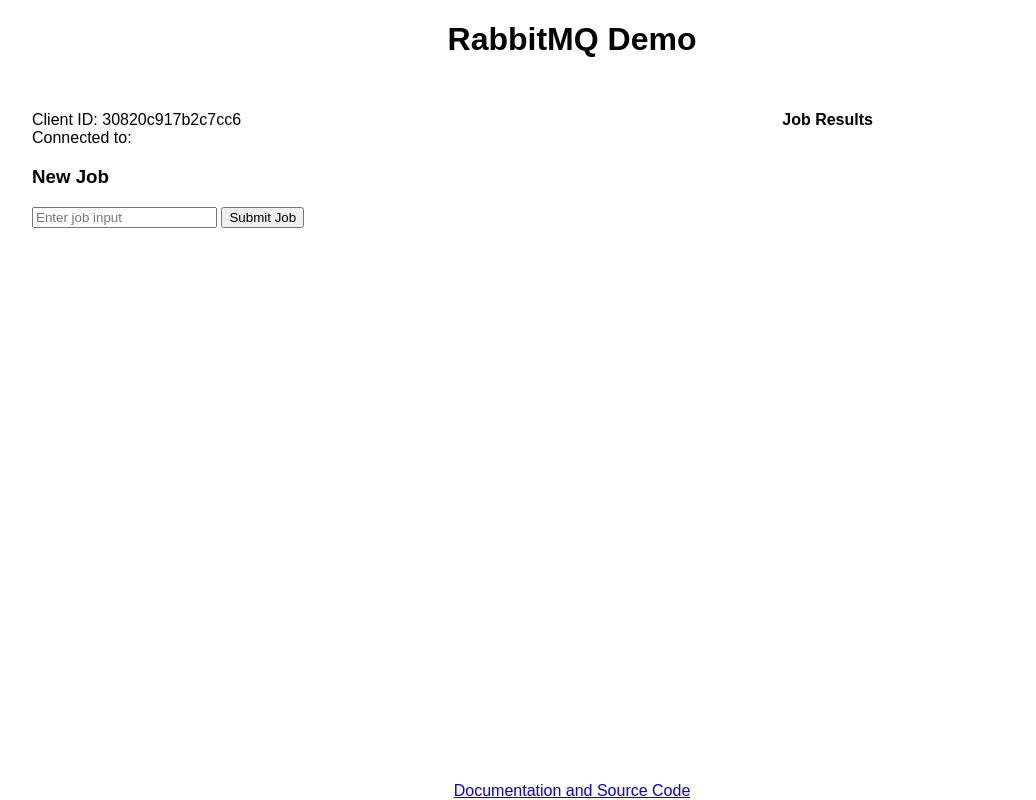
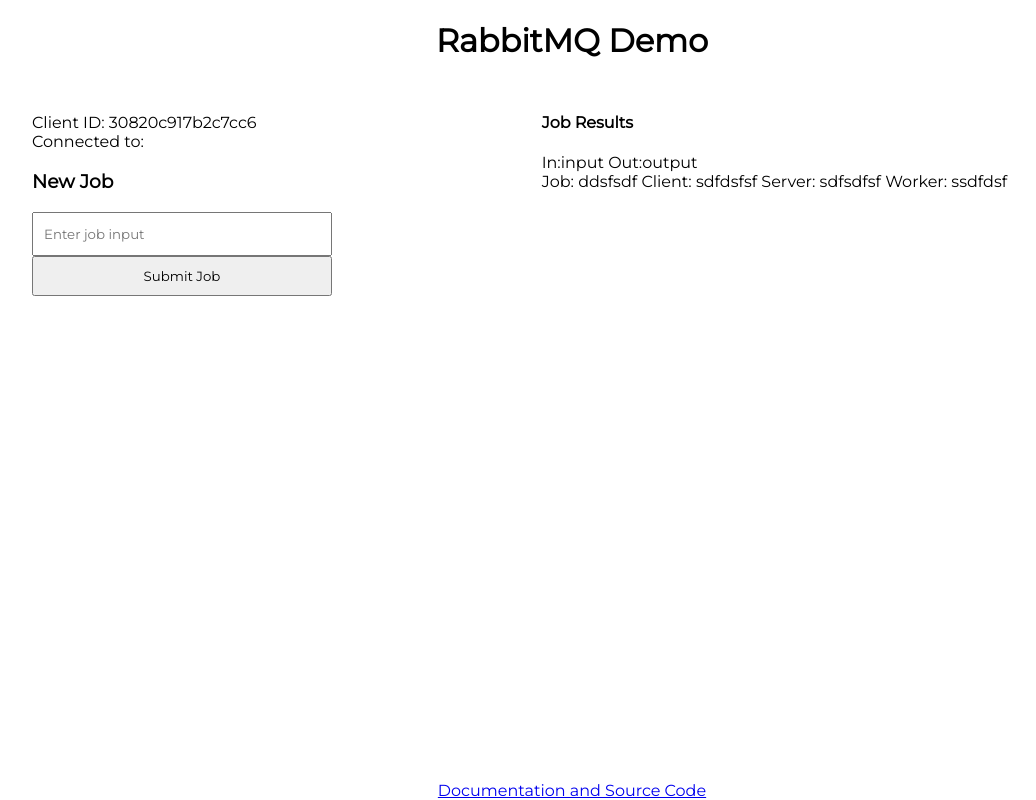
Before and after one commit to habbes/rmq-demo, a website: page src/client/index.html in a window 1280 px wide. Shown: the whole page, without its empty margins (68-1104 px from the left). Drawn offline with Linux system fonts and the light colour scheme.

Commit message:
Basic style to job input form

```diff
--- a/src/client/index.html
+++ b/src/client/index.html
@@ -3,14 +3,22 @@
 <head>
     <title>RabbitMQ Demo</title>
     <meta name="viewport" content="width=device-width, initial-scale=1">
+    <link href="https://fonts.googleapis.com/css?family=Montserrat|Roboto" rel="stylesheet">
     <style>
         html {
             height: 100%;
         }
         body {
-            font-family: Arial, Helvetica, sans-serif;
             margin: 0;
             height: 100%;
+        }
+
+        body, input, button {
+            font-family: 'Montserrat', sans-serif;
+        }
+
+        .heading {
+            font-family: 'Montserrat', sans-serif;
         }
 
         .container {
@@ -39,12 +47,32 @@
         .right {
             flex-grow: 1;
         }
+
+        /* job input */
+        #jobInput {
+            display: flex;
+            flex-direction: column;
+            width: 300px;
+        }
+
+        #jobInput input {
+            height: 20px;
+            padding: 10px;
+        }
+        #jobInput button {
+            padding: 10px;
+        }
+
+        /* job results */
+        #results {
+
+        }
     </style>
 </head>
 <body>
     <div class="container">
         <header>
-            <h1>RabbitMQ Demo</h1>
+            <h1 class="heading">RabbitMQ Demo</h1>
         </header>
 
         <div class="main">
@@ -54,14 +82,26 @@
                     <div>Connected to: <span data-prop="serverId"></span></div>
                 </div>
                 <div id="jobInput">
-                    <h3>New Job</h3>
+                    <h3 class="heading">New Job</h3>
                     <input type="text" placeholder="Enter job input">
                     <button >Submit Job</button>
                 </div>
             </div>
             <div class="right">
-                <h4>Job Results</h4>
+                <h4 class="heading">Job Results</h4>
                 <div id="results">
+                    <div class="result">
+                        <div class="result-prop">
+                            <span class="result-label">In:</span><span class="result-val">input</span>
+                            <span class="result-label">Out:</span><span class="result-val">output</span>
+                        </div>
+                        <div class="result-details">
+                            <span>Job: ddsfsdf</span>
+                            <span>Client: sdfdsfsf</span>
+                            <span>Server: sdfsdfsf</span>
+                            <span>Worker: ssdfdsf</span>
+                        </div>
+                    </div>
                 </div>
             </div>
         </div>
@@ -278,11 +318,11 @@
         el.classList.add('result');
         const inp = document.createElement('div');
         inp.classList.add('input');
-        inp.textContent = `Input: ${res.input}`;
+        inp.textContent = `In: ${res.input}`;
         el.appendChild(inp);
         const ans = document.createElement('div');
         ans.classList.add('output');
-        ans.textContent = `Output: ${res.result}`;
+        ans.textContent = `Out: ${res.result}`;
         el.appendChild(ans);
         return el;
     }
```
